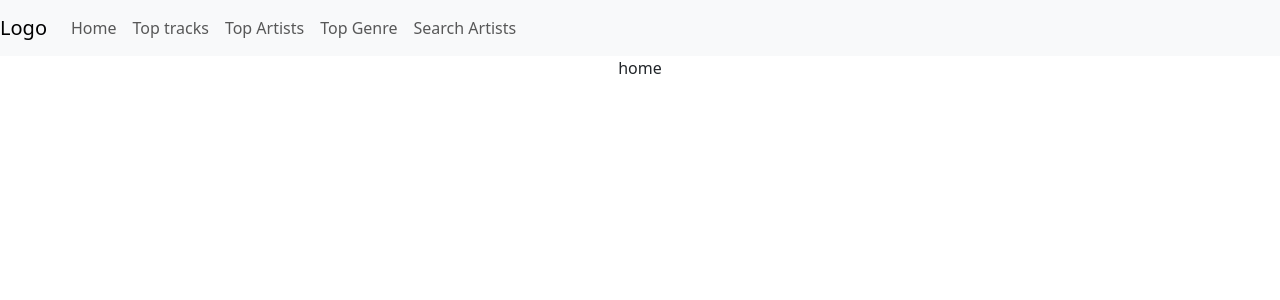
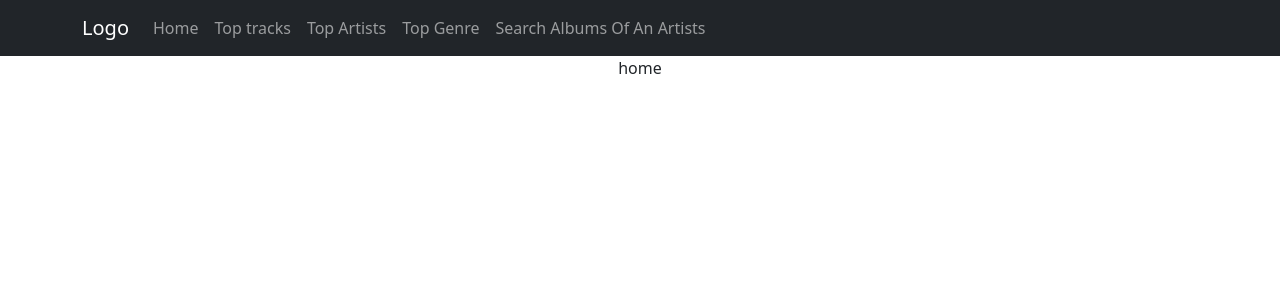
Before and after one commit to Fulkiaaa/react-spotify, a React (Create React App) app: page / in a window 1280 px wide. Shown: the top 300 px of the page. Built offline with nearby package versions, Linux system fonts and the light colour scheme.

Commit message:
FEAT : Review header

```diff
--- a/src/components/header.jsx
+++ b/src/components/header.jsx
@@ -1,36 +1,27 @@
-import React, { Component } from 'react';
-import 'bootstrap/dist/css/bootstrap.min.css';
+import React, { Component } from "react";
+import "bootstrap/dist/css/bootstrap.min.css";
+import { Navbar, Nav, Container } from "react-bootstrap";
 
 export default class Header extends Component {
   render() {
     return (
-      <header>
-        <nav className="navbar navbar-expand-lg navbar-light bg-light">
-          <a className="navbar-brand" href="/">Logo</a>
-          <button className="navbar-toggler" type="button" data-toggle="collapse" data-target="#navbarNav" aria-controls="navbarNav" aria-expanded="false" aria-label="Toggle navigation">
-            <span className="navbar-toggler-icon"></span>
-          </button>
-          <div className="collapse navbar-collapse" id="navbarNav">
-            <ul className="navbar-nav ml-auto">
-              <li className="nav-item active">
-                <a className="nav-link" href="/">Home</a>
-              </li>
-              <li className="nav-item">
-                <a className="nav-link" href="/top-tracks">Top tracks</a>
-              </li>
-              <li className="nav-item">
-                <a className="nav-link" href="/top-artists">Top Artists</a>
-              </li>
-              <li className="nav-item">
-                <a className="nav-link" href="/top-genre">Top Genre</a>
-              </li>
-              <li className="nav-item">
-                <a className="nav-link" href="/search-artists">Search Artists</a>
-              </li>
-            </ul>
-          </div>
-        </nav>
-      </header>
+      <Navbar bg="dark" variant="dark" expand="lg">
+        <Container>
+          <Navbar.Brand href="/">Logo</Navbar.Brand>
+          <Navbar.Toggle aria-controls="basic-navbar-nav" />
+          <Navbar.Collapse id="basic-navbar-nav">
+            <Nav className="ml-auto">
+              <Nav.Link href="/">Home</Nav.Link>
+              <Nav.Link href="/top-tracks">Top tracks</Nav.Link>
+              <Nav.Link href="/top-artists">Top Artists</Nav.Link>
+              <Nav.Link href="/top-genre">Top Genre</Nav.Link>
+              <Nav.Link href="/search-artists">
+                Search Albums Of An Artists
+              </Nav.Link>
+            </Nav>
+          </Navbar.Collapse>
+        </Container>
+      </Navbar>
     );
   }
 }
--- a/src/components/searchArtists.jsx
+++ b/src/components/searchArtists.jsx
@@ -1,8 +1,17 @@
-import React, { useState, useEffect } from 'react';
-import 'bootstrap/dist/css/bootstrap.min.css';
-import { Container, InputGroup, FormControl, Button, Row, Card, Alert } from 'react-bootstrap'; // Ajout d'Alert depuis react-bootstrap
-import { ThreeDots } from 'react-loader-spinner';
-import '../assets/SearchArtists.css';
+import React, { useState, useEffect } from "react";
+import "bootstrap/dist/css/bootstrap.min.css";
+import {
+  Container,
+  InputGroup,
+  FormControl,
+  Button,
+  Row,
+  Card,
+  Alert,
+  Col,
+} from "react-bootstrap";
+import { ThreeDots } from "react-loader-spinner";
+import "../assets/SearchArtists.css";
 
 const CLIENT_ID = "7c26d439ea214815bc4a613af0331b1c";
 const CLIENT_SECRET = "f70e8a9e4bdb441e813841c796dbfb52";
@@ -13,45 +22,53 @@ function SearchArtists() {
   const [albums, setAlbums] = useState([]);
   const [loading, setLoading] = useState(false);
   const [artistNotFound, setArtistNotFound] = useState(false);
+  const [error, setError] = useState(null);
+  const [artistInfo, setArtistInfo] = useState(null);
 
   useEffect(() => {
-    const authorization = {
-      method: 'POST',
+    const fetchAccessToken = async () => {
+      try {
+        const response = await fetch("https://accounts.spotify.com/api/token", {
+          method: "POST",
           headers: {
-        'Content-Type': 'application/x-www-form-urlencoded',
+            "Content-Type": "application/x-www-form-urlencoded",
           },
-      body: `grant_type=client_credentials&client_id=${CLIENT_ID}&client_secret=${CLIENT_SECRET}`
+          body: `grant_type=client_credentials&client_id=${CLIENT_ID}&client_secret=${CLIENT_SECRET}`,
+        });
+        const data = await response.json();
+        setAccessToken(data.access_token);
+      } catch (error) {
+        console.error("Error fetching access token:", error);
+      }
     };
 
-    fetch('https://accounts.spotify.com/api/token', authorization)
-      .then(response => response.json())
-      .then(data => setAccessToken(data.access_token))
-      .catch(error => console.error('Error fetching access token:', error));
+    fetchAccessToken();
   }, []);
 
-  async function search() {
+  const search = async () => {
     setLoading(true);
-    console.log("Searching for " + artists);
     setArtistNotFound(false);
+    setError(null);
 
     if (!accessToken) {
-      console.error('Access token not available.');
+      setError("Access token not available.");
       setLoading(false);
       return;
     }
 
     try {
-      const artistParameters = {
-        method: 'GET',
+      const response = await fetch(
+        `https://api.spotify.com/v1/search?q=${artists}&type=artist`,
+        {
+          method: "GET",
           headers: {
-          'Content-Type': 'application/json',
-          'Authorization': `Bearer ${accessToken}`
+            "Content-Type": "application/json",
+            Authorization: `Bearer ${accessToken}`,
+          },
         }
-      };
-
-      const response = await fetch(`https://api.spotify.com/v1/search?q=${artists}&type=artist`, artistParameters);
+      );
       if (!response.ok) {
-        throw new Error('Failed to fetch artist ID: ' + response.status);
+        throw new Error("Failed to fetch artist ID: " + response.status);
       }
       const data = await response.json();
       if (data.artists.items.length === 0) {
@@ -59,16 +76,19 @@ function SearchArtists() {
         setLoading(false);
         return;
       }
-      const artistID = data.artists.items[0].id;
-      console.log("Artist ID is " + artistID);
+      const artist = data.artists.items[0];
+      setArtistInfo(artist);
 
-      const albumsResponse = await fetch(`https://api.spotify.com/v1/artists/${artistID}/albums?include_groups=album&market=US&limit=50`, {
+      const albumsResponse = await fetch(
+        `https://api.spotify.com/v1/artists/${artist.id}/albums?include_groups=album&market=US&limit=50`,
+        {
           headers: {
-          'Authorization': `Bearer ${accessToken}`
+            Authorization: `Bearer ${accessToken}`,
+          },
         }
-      });
+      );
       if (!albumsResponse.ok) {
-        throw new Error('Failed to fetch albums: ' + albumsResponse.status);
+        throw new Error("Failed to fetch albums: " + albumsResponse.status);
       }
       const albumsData = await albumsResponse.json();
       setAlbums(albumsData.items);
@@ -77,31 +97,30 @@ function SearchArtists() {
         setLoading(false);
       }, 700);
     } catch (error) {
-      console.error('Error:', error);
+      console.error("Error:", error);
+      setError(error.message);
       setLoading(false);
     }
-  }
+  };
 
-  function openSpotify(url) {
+  const openSpotify = (url) => {
     window.open(url, "_blank");
-  }
+  };
 
   return (
     <Container>
-      <InputGroup className='mb-3' size='lg'>
+      <InputGroup className="mb-3" size="lg">
         <FormControl
-          placeholder='Search For Artists...'
-          type='input'
-          onKeyPress={event => {
-            if (event.key === 'Enter') {
+          placeholder="Search For Artists..."
+          type="input"
+          onKeyPress={(event) => {
+            if (event.key === "Enter") {
               search();
             }
           }}
-          onChange={event => setArtists(event.target.value)}
+          onChange={(event) => setArtists(event.target.value)}
         />
-        <Button onClick={search}>
-          Search
-        </Button>
+        <Button onClick={search}>Search</Button>
       </InputGroup>
       <Container>
         {loading ? (
@@ -113,26 +132,70 @@ function SearchArtists() {
             radius="9"
             ariaLabel="three-dots-loading"
             wrapperStyle={{
-              position: 'absolute',
-              top: '50%',
-              left: '50%',
-              transform: 'translate(-50%, -50%)',
+              position: "absolute",
+              top: "50%",
+              left: "50%",
+              transform: "translate(-50%, -50%)",
             }}
           />
         ) : (
-          <Row className='mx-auto row row-cols-5 gap-5 justify-content-center'>
-            {artistNotFound ? (
-              <Alert variant="danger">Artist not found. Please try again with a different search term.</Alert>
-            ) : (
-              albums.map(album => (
-                <Card key={album.id} onClick={() => openSpotify(album.external_urls.spotify)} style={{ cursor: 'pointer' }}>
+          <Row>
+            <Col lg={9}>
+              <Row className="mx-auto row row-cols-4 gap-4 justify-content-center">
+                {artistNotFound && (
+                  <Alert variant="danger">
+                    Artist not found. Please try again with a different search
+                    term.
+                  </Alert>
+                )}
+                {error && <Alert variant="danger">{error}</Alert>}
+                {albums.map((album) => (
+                  <Card
+                    key={album.id}
+                    onClick={() => openSpotify(album.external_urls.spotify)}
+                    style={{ cursor: "pointer" }}
+                  >
                     <Card.Img src={album.images[0].url} alt={album.name} />
                     <Card.Body>
                       <Card.Title>{album.name}</Card.Title>
                     </Card.Body>
                   </Card>
-              ))
+                ))}
+              </Row>
+            </Col>
+            <Col lg={3}>
+              {artistInfo && (
+                <Card className="mb-2 mx-auto" style={{ maxWidth: "300px" }}>
+                  <Card.Img
+                    variant="top"
+                    src={artistInfo.images[0]?.url}
+                    alt={artistInfo.name}
+                    style={{
+                      height: "auto",
+                      maxHeight: "300px",
+                      objectFit: "cover",
+                    }}
+                  />
+                  <Card.Body>
+                    <Card.Title style={{ fontSize: "1.75rem" }}>
+                      {artistInfo.name}
+                    </Card.Title>
+                    <Card.Text style={{ fontSize: "1rem" }}>
+                      Followers: {artistInfo.followers.total.toLocaleString()}
+                    </Card.Text>
+                    <Button
+                      variant="primary"
+                      size="sm"
+                      onClick={() =>
+                        openSpotify(artistInfo.external_urls.spotify)
+                      }
+                    >
+                      View on Spotify
+                    </Button>
+                  </Card.Body>
+                </Card>
               )}
+            </Col>
           </Row>
         )}
       </Container>
```
Lines whose indentation alone changed are shown as unchanged.
